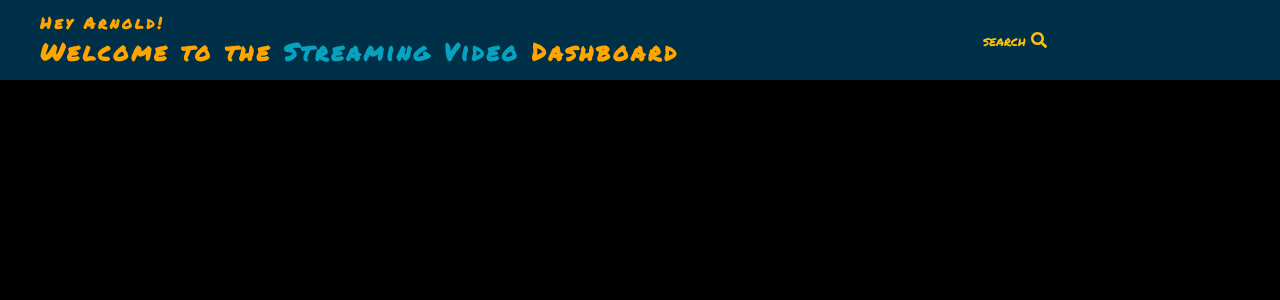
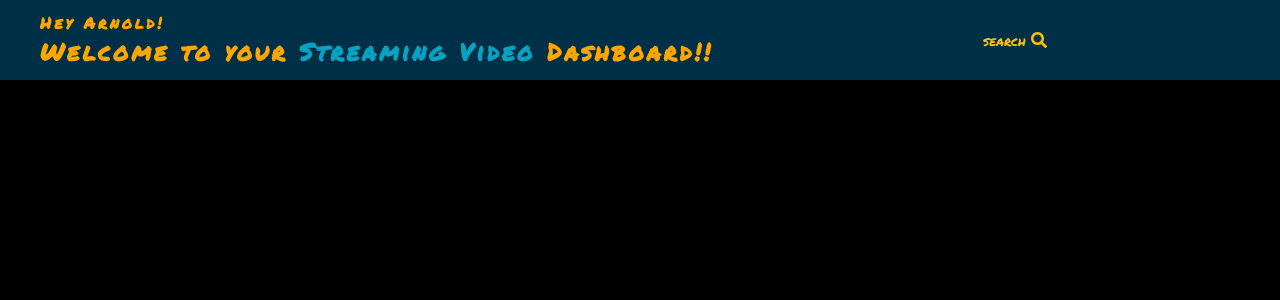
Before and after one commit to si3mshady/video_streaming_dashboard_k8s, a React (Create React App) app: page / in a window 1280 px wide. Shown: the top 300 px of the page. Built offline with nearby package versions, Linux system fonts and the light colour scheme.

Commit message:
stopping point

```diff
--- a/src/components/Topbar.jsx
+++ b/src/components/Topbar.jsx
@@ -7,14 +7,12 @@ export default function Topbar() {
     <Nav>
         <div className="nav-container">
                 <h4>Hey Arnold!</h4>
-                <h1>Welcome to the <span>Streaming Video </span> Dashboard </h1>
+                <h1>Welcome to your <span>Streaming Video </span> Dashboard!!</h1>
         </div>
 
         <div className='search'>
         <FaSearch />
             <input type="text"  placeholder='search' />
-
-
         </div>
 
     </Nav>
@@ -22,8 +20,6 @@ export default function Topbar() {
 
 
 }
-
-
 
 const Nav = styled.nav`
 
```
